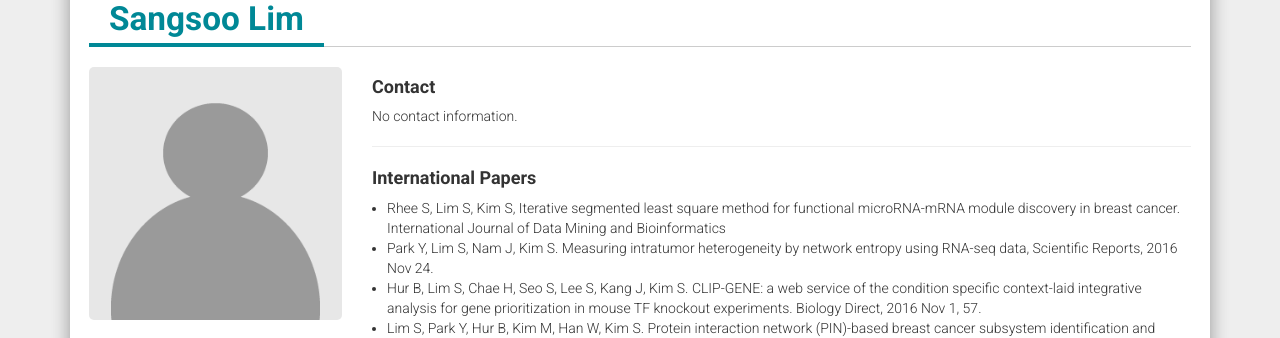
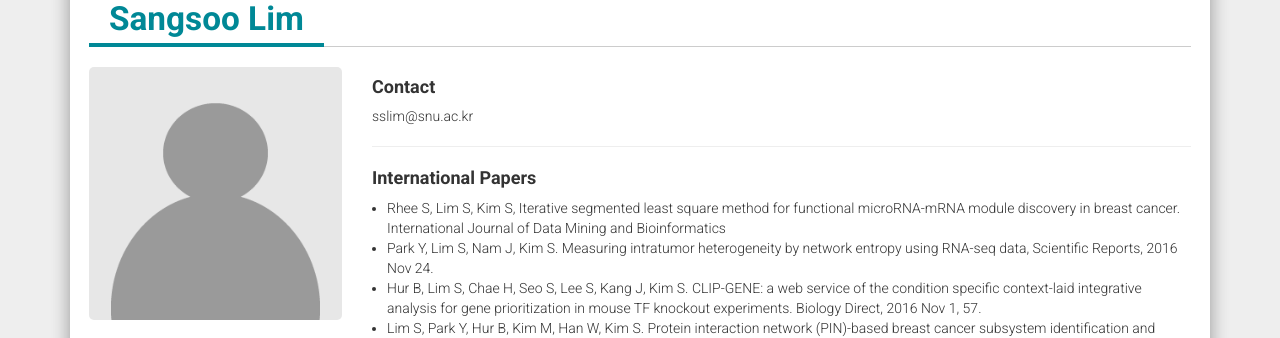
Before and after one commit to solanoon/bhi-kimlab.github.io, a Jekyll site: the page built from _members/sangsoo_lim.md, in a window 1280 px wide. Shown: the part 224-562 px from the top of the page. Built offline with Jekyll 4.4.1, drawn with Linux system fonts in a browser that asks for light colours; nearby versions of some CDN libraries.

Commit message:
Update sangsoo_lim.md

```diff
--- a/_members/sangsoo_lim.md
+++ b/_members/sangsoo_lim.md
@@ -3,4 +3,5 @@ layout: profile
 title:  "Sangsoo Lim"
 type: phd
 tag: "Lim S"
+contact: "sslim@snu.ac.kr"
 ---
```
